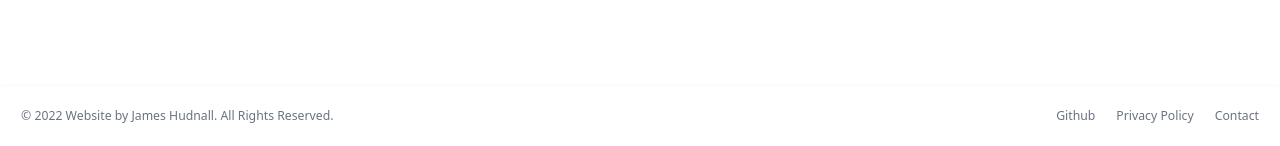
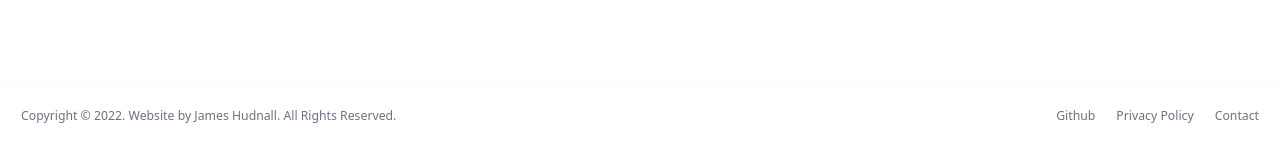
Before and after one commit to jwhudnall/Veritasearch, a Flask app: page / in a window 1280 px wide. Shown: the part 1629-1775 px from the top of the page. Run offline with Flask 2, Linux system fonts and the light colour scheme; parts of the project's set-up code (start-up, migrations or seed data) failed here and were passed over; some libraries are stand-ins or nearby versions.

Commit message:
Update footer

```diff
--- a/templates/base.html
+++ b/templates/base.html
@@ -162,21 +162,22 @@
     <!-- Footer -->
 
     <footer class="p-4 bg-white shadow md:flex md:items-center md:justify-between md:p-6 dark:bg-gray-800">
-      <span class="text-sm text-gray-500 sm:text-center dark:text-gray-400">© 2022 <a href="https://flowbite.com"
-          class="hover:underline" target="_blank">Website by James Hudnall</a>. All Rights Reserved.
+      <span class="text-sm text-gray-500 sm:text-center dark:text-gray-400">Copyright © 2022. Website by James Hudnall.
+        All Rights Reserved.
       </span>
       <ul class="flex flex-wrap items-center mt-3 sm:mt-0">
         <li>
           <a href="https://github.com/jwhudnall"
-            class="mr-4 text-sm text-gray-500 hover:underline md:mr-6 dark:text-gray-400">Github</a>
+            class="mr-4 text-sm text-gray-500 hover:underline md:mr-6 dark:text-gray-400" target="_blank">Github</a>
         </li>
         <li>
-          <a href="/privacy" class="mr-4 text-sm text-gray-500 hover:underline md:mr-6 dark:text-gray-400">Privacy
+          <a href="/privacy" class="mr-4 text-sm text-gray-500 hover:underline md:mr-6 dark:text-gray-400"
+            target="_blank">Privacy
             Policy</a>
         </li>
         <li>
           <a href="https://www.linkedin.com/in/james-hudnall/"
-            class="text-sm text-gray-500 hover:underline dark:text-gray-400">Contact</a>
+            class="text-sm text-gray-500 hover:underline dark:text-gray-400" target="_blank">Contact</a>
         </li>
       </ul>
     </footer>
```
